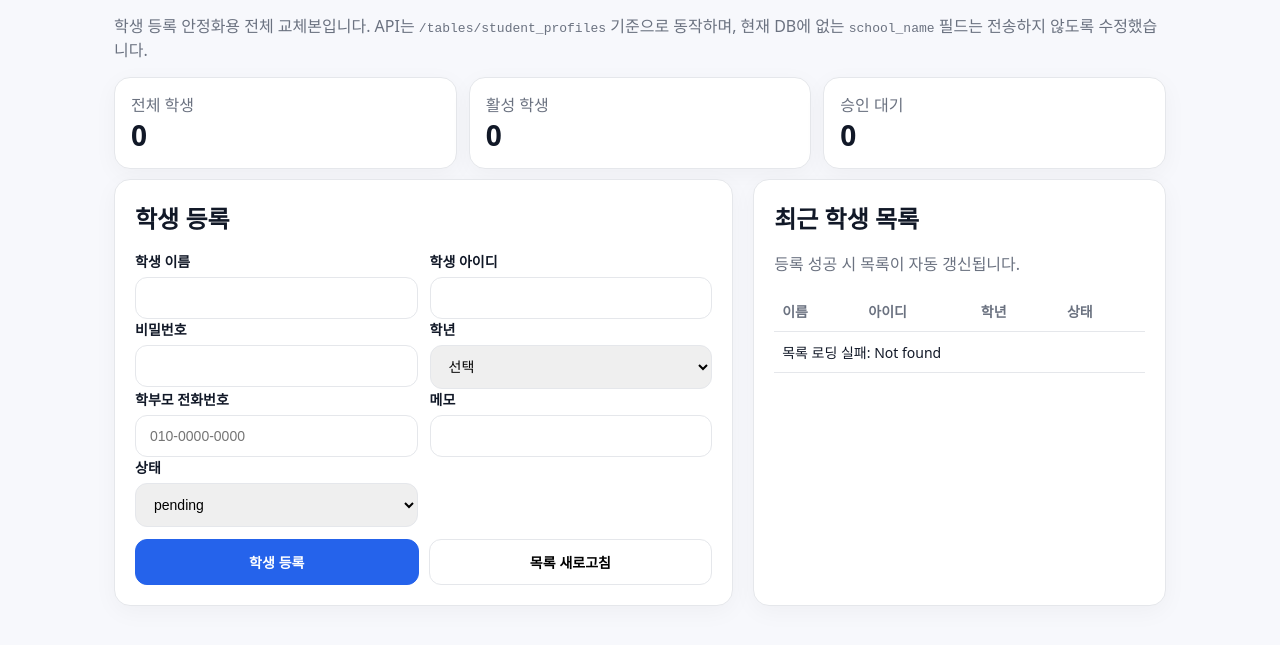
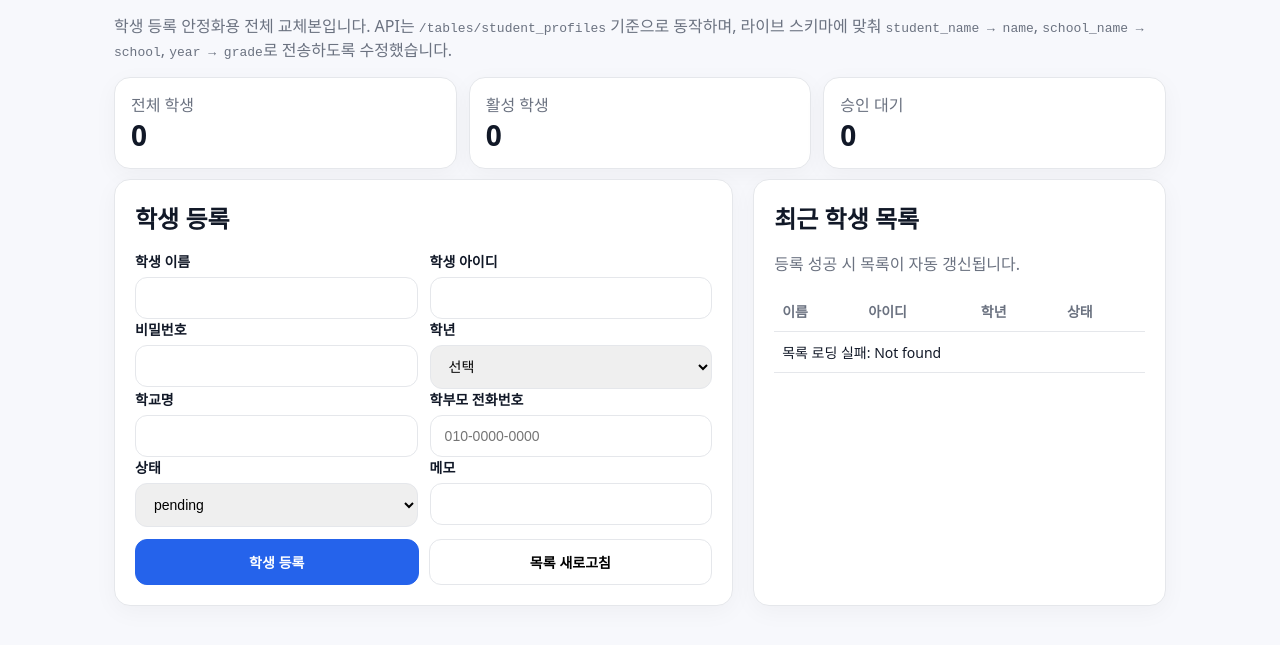
Before and after one commit to beautyhyon02-boop/davinci-lab, a website: page admin/students.html in a window 1280 px wide. Shown: the part 73-718 px from the top of the page. Drawn offline with Linux system fonts and the light colour scheme; no server answers.

Commit message:
Update students.html

```diff
--- a/admin/students.html
+++ b/admin/students.html
@@ -24,7 +24,7 @@
 <body>
   <div class="wrap">
     <h1>학생 관리</h1>
-    <p class="muted">학생 등록 안정화용 전체 교체본입니다. API는 <code>/tables/student_profiles</code> 기준으로 동작하며, 현재 DB에 없는 <code>school_name</code> 필드는 전송하지 않도록 수정했습니다.</p>
+    <p class="muted">학생 등록 안정화용 전체 교체본입니다. API는 <code>/tables/student_profiles</code> 기준으로 동작하며, 라이브 스키마에 맞춰 <code>student_name → name</code>, <code>school_name → school</code>, <code>year → grade</code>로 전송하도록 수정했습니다.</p>
 
     <div class="meta">
       <div class="card"><div class="muted">전체 학생</div><div id="countTotal" class="num">0</div></div>
@@ -51,8 +51,8 @@
             </div>
           </div>
           <div class="row">
+            <div><label for="school">학교명</label><input id="school" name="school" required /></div>
             <div><label for="parent_phone">학부모 전화번호</label><input id="parent_phone" name="parent_phone" placeholder="010-0000-0000" /></div>
-            <div><label for="notes">메모</label><input id="notes" name="notes" /></div>
           </div>
           <div class="row">
             <div><label for="status">상태</label>
@@ -61,7 +61,7 @@
                 <option value="active">active</option>
               </select>
             </div>
-            <div></div>
+            <div><label for="notes">메모</label><input id="notes" name="notes" /></div>
           </div>
           <div class="actions">
             <button class="btn-primary" type="submit" id="submitBtn">학생 등록</button>
```
